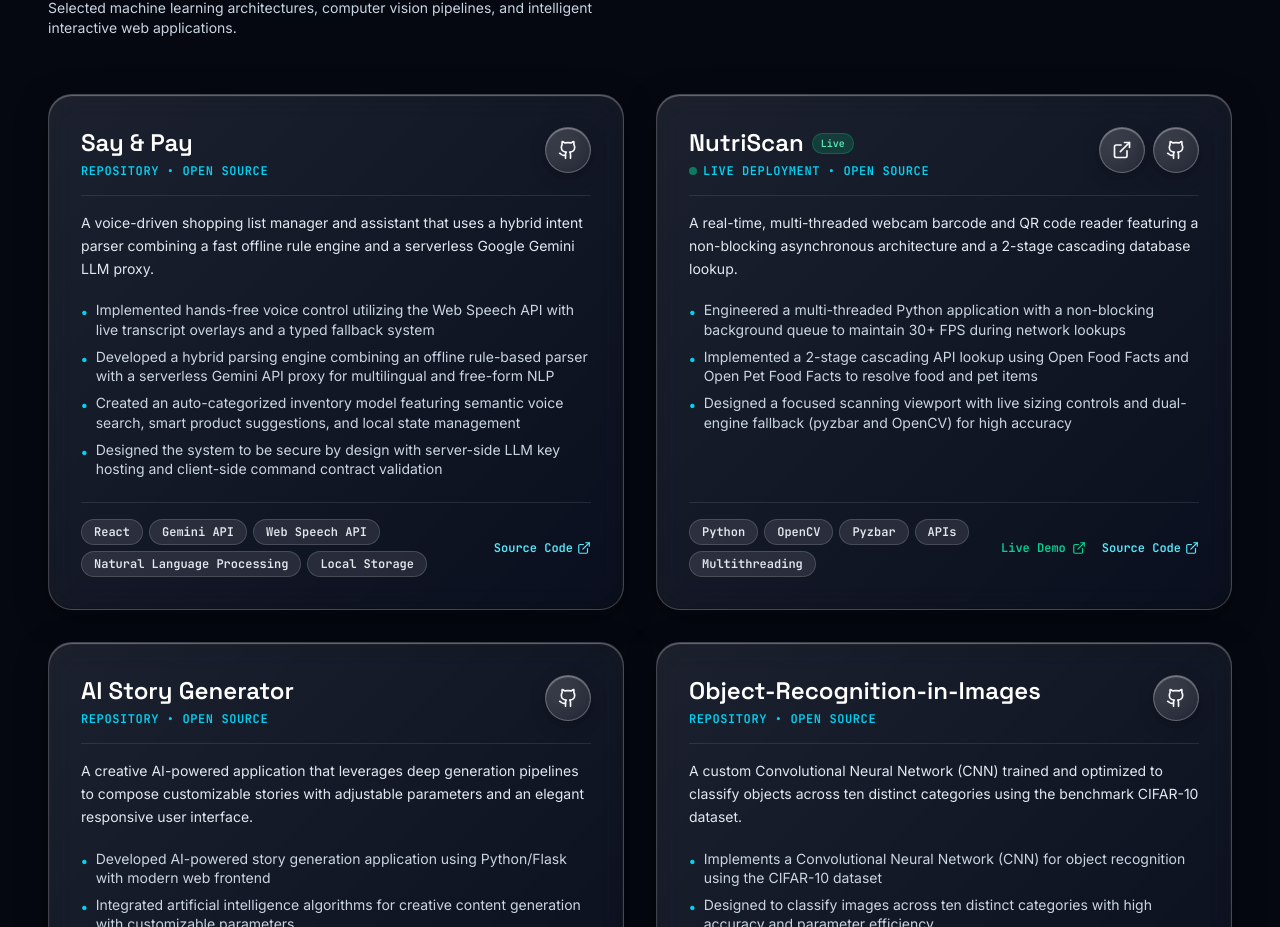
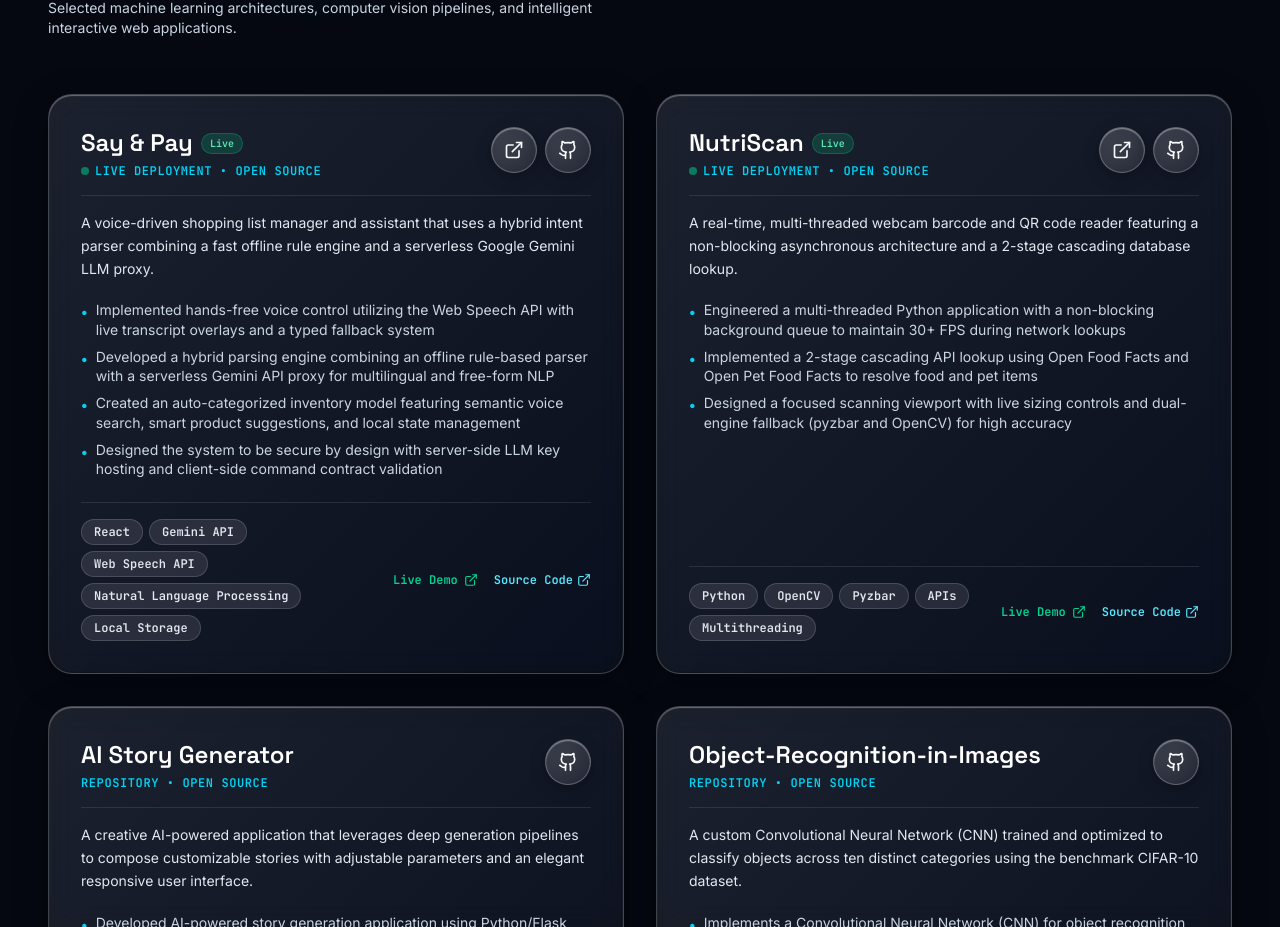
Before and after one commit to ANISHYADAV19/Portfolio, a React (Vite) app: page / in a window 1280 px wide. Shown: the part 2014-2941 px from the top of the page. Built offline with nearby package versions, Linux system fonts and the light colour scheme.

Commit message:
feat: add liveUrl to project item for Say-Pay project

```diff
--- a/src/components/Projects.tsx
+++ b/src/components/Projects.tsx
@@ -23,7 +23,8 @@ export default function Projects() {
         "Designed the system to be secure by design with server-side LLM key hosting and client-side command contract validation"
       ],
       technologies: ["React", "Gemini API", "Web Speech API", "Natural Language Processing", "Local Storage"],
-      githubUrl: "https://github.com/ANISHYADAV19/Say-Pay"
+      githubUrl: "https://github.com/ANISHYADAV19/Say-Pay",
+      liveUrl: "https://say-pay.anishyadav.dev/"
     },
     {
       id: "nutriscan",
```
